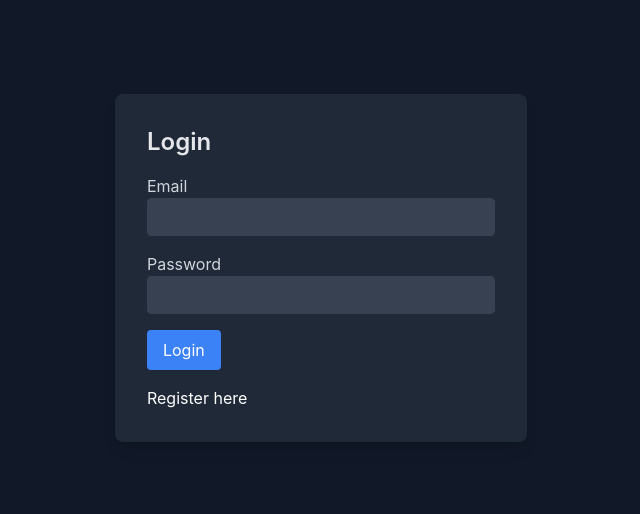
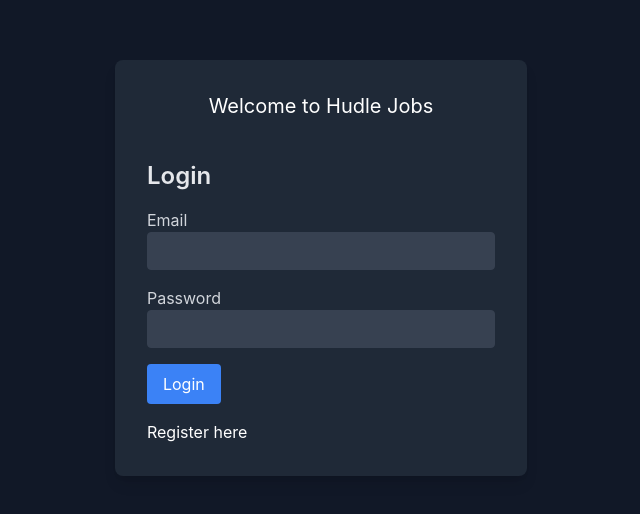
Before and after one commit to shu-bham-dev/hudlejobs-Job-Portal, a React (Create React App) app in the folder hudlejobs-frontend/: page / in a window 1280 px wide. Shown: the part 132-646 px from the top of the page, without its empty margins (319-959 px from the left). Built offline with nearby package versions, Linux system fonts and the light colour scheme.

Commit message:
testing deployment

```diff
--- a/hudlejobs-frontend/src/pages/Login/index.tsx
+++ b/hudlejobs-frontend/src/pages/Login/index.tsx
@@ -56,6 +56,9 @@
   return (
     <div className="flex justify-center items-center h-screen bg-gray-900">
       <div className="bg-gray-800 p-8 rounded-lg shadow-lg">
+        <div className="text-center text-xl text-white mb-10">
+          Welcome to Hudle Jobs
+        </div>
         <h2 className="text-2xl font-semibold text-gray-200 mb-4">Login</h2>
         <form onSubmit={handleSubmit(onSubmit)} className="space-y-4">
           <div>
```
